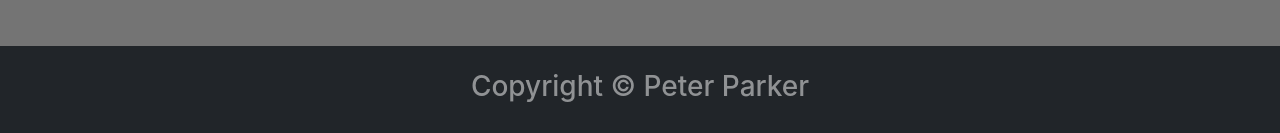
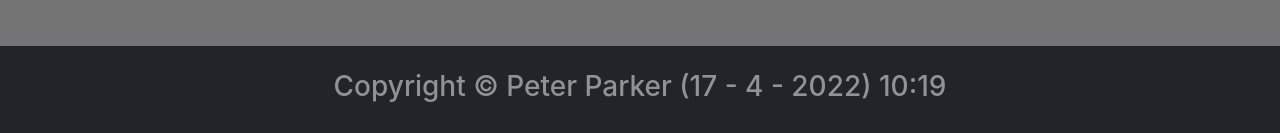
Before and after one commit to AnimeshMondol/Independent-service-provider, a React (Create React App) app: page / in a window 1280 px wide. Shown: the part 4526-4659 px from the top of the page. Built offline with nearby package versions, Linux system fonts and the light colour scheme; no server answers.

Commit message:
about section

```diff
--- a/src/Pages/About/AboutUs.css
+++ b/src/Pages/About/AboutUs.css
@@ -0,0 +1,5 @@
+.text-class-class{
+    font-size: 12px;
+    font-family: 'Courier New', Courier, monospace;
+
+}
--- a/src/Pages/About/AboutUs.js
+++ b/src/Pages/About/AboutUs.js
@@ -1,9 +1,27 @@
 import React from 'react';
+import './AboutUs.css'
 
 const AboutUs = () => {
     return (
-        <div>
-            <h1>AboutUS</h1>
+        <div className="container py-4 mt-5">
+            <div className="row g-0 align-items-center mt-5">
+                <div className="col-lg-6 mb-5 mb-lg-0">
+                    <div className="card cascading-right card-bg">
+                        <div className="card-body p-5 shadow-5 text-center">
+                            <h2 className="fw-lite mb-5 display-1">Peter Parker</h2>
+                            <br />
+                            <div>
+                                <h6 className='fw-lite text-start text-class-class'>Peter Parker is an internationally acclaimed photographer, and entrepreneur based in Toronto, Canada. Peter uses his platforms to inspire and help people pursue their passions behind the lens. In 2019 he was named Breakout Photographer of the Year at the Shorty Awards and in 2020 received a Streamy for Cinematographer of the Year. Peters work can be found in a number of outlets but a notable personal achievement for this Canadian was having his work featured on two special collection coins issued by the Royal Canadian Mint.</h6>
+                            </div>
+                        </div>
+                    </div>
+                </div>
+
+                <div className="col-lg-6 mb-5 mb-lg-0 mt-5">
+                    <img src="https://images.unsplash.com/photo-1597226229094-22c49bf2ee62?ixlib=rb-1.2.1&ixid=MnwxMjA3fDB8MHxzZWFyY2h8MTMyfHxwaG90b2dyYXBoZXJ8ZW58MHx8MHx8&auto=format&fit=crop&w=500&q=60" className="w-100 rounded-4 shadow-4"
+                        alt="" />
+                </div>
+            </div>
         </div>
     );
 };
--- a/src/Pages/Shared/Footer/Footer.js
+++ b/src/Pages/Shared/Footer/Footer.js
@@ -2,10 +2,18 @@ import React from 'react';
 import './Footer.css'
 
 const Footer = () => {
+    let today = new Date();
+
+    let date = '(' + today.getDate() + ' - ' + (today.getMonth() + 1) + ' - ' + today.getFullYear() + ')';
+
+    let time = today.getHours() + ":" + today.getMinutes();
+
+    let dateTime = (date + '  ' + time);
+
     return (
         <footer id="sticky-footer" className="flex-shrink-0 py-4 bg-dark text-white-50 mt-5">
             <div className="container text-center">
-                <h3>Copyright &copy; Peter Parker</h3>
+                <h3>Copyright &copy; Peter Parker {dateTime}</h3>
             </div>
         </footer>
     );
```
